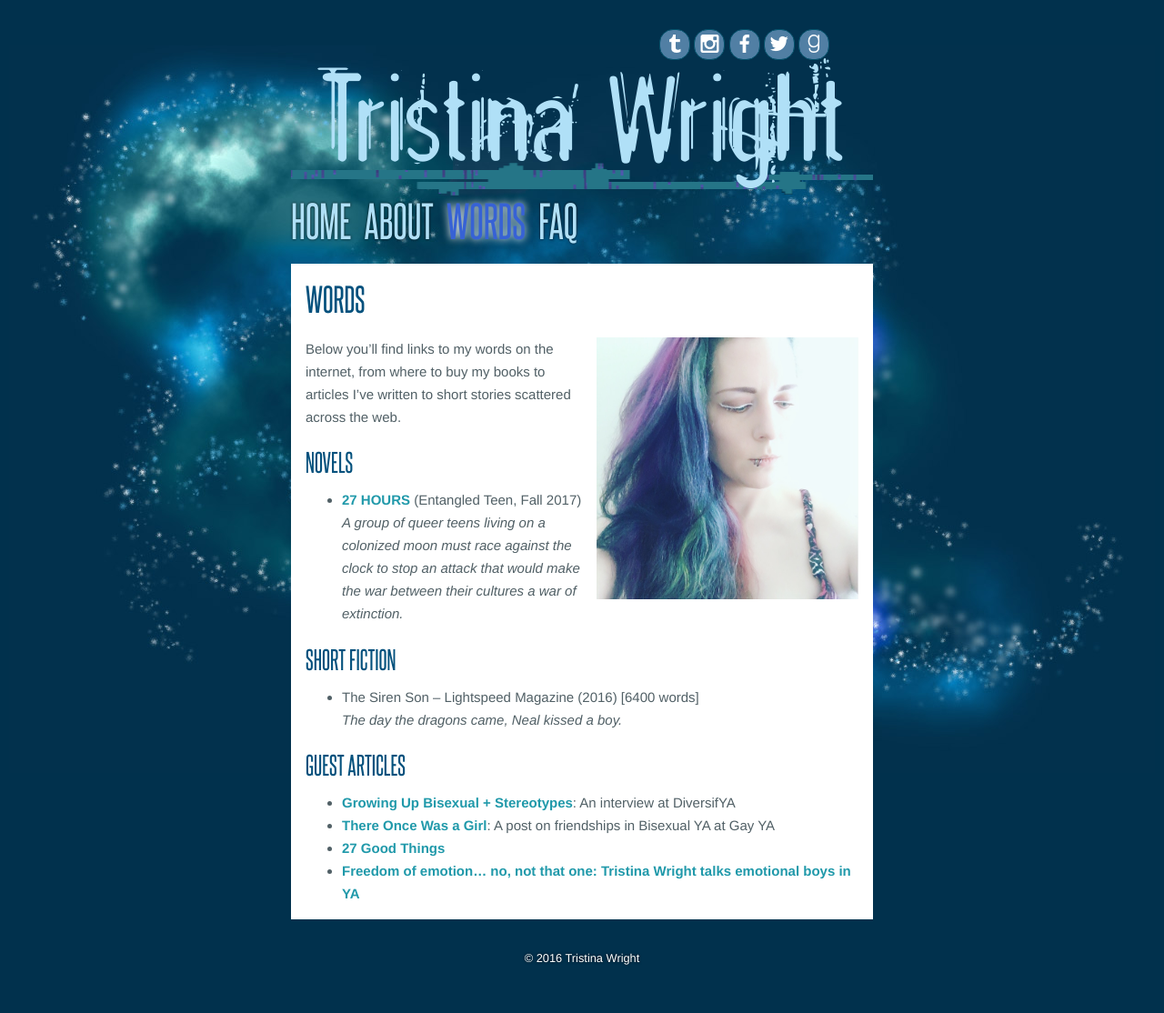
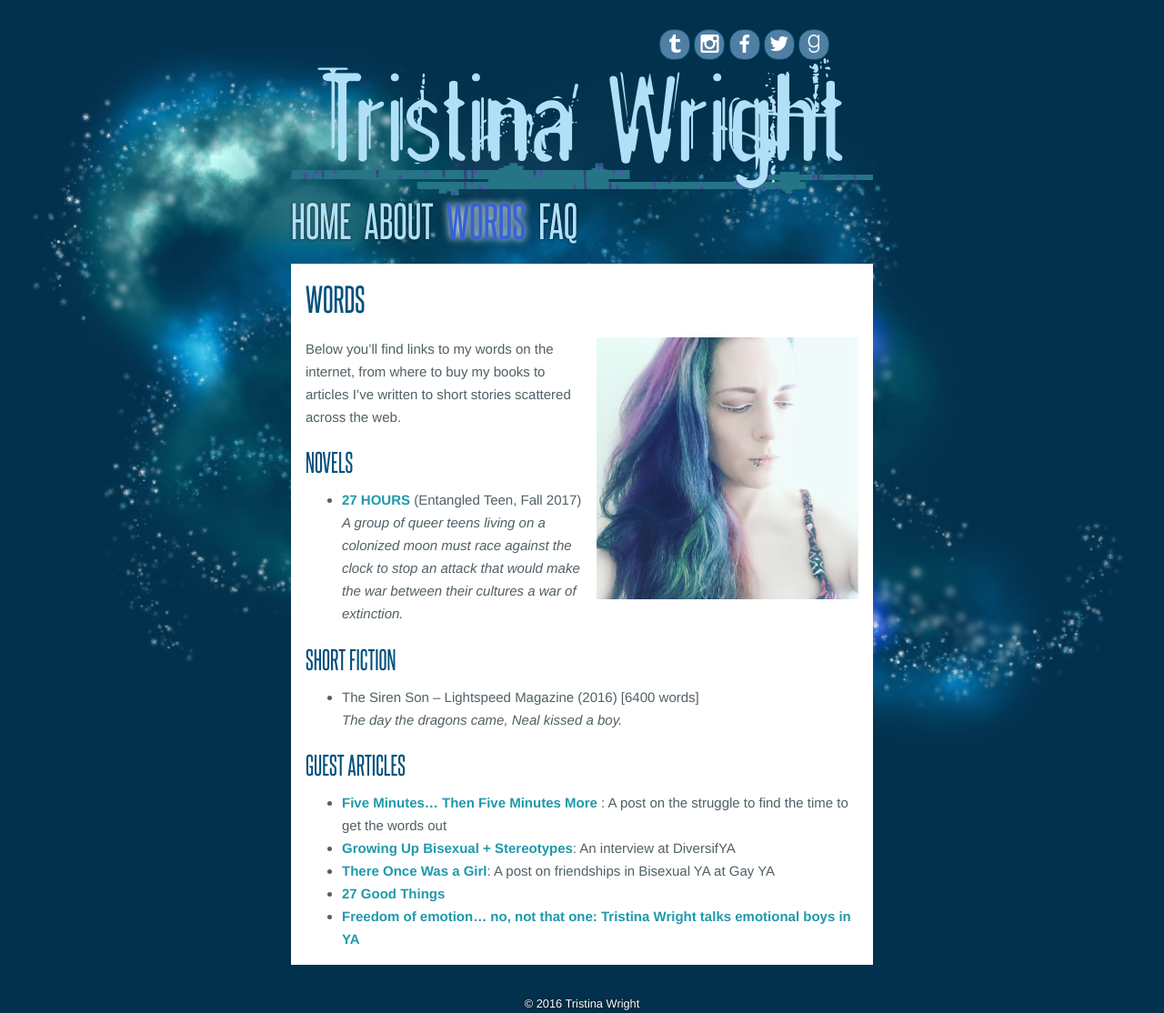
Before and after one commit to TristinaWright/tristinawright.github.io, a Jekyll site: the page built from _posts/static/2015-12-08-writing.md, in a window 1280 px wide. Shown: the whole page at 91% size. Built offline with Jekyll 4.4.1, drawn with Linux system fonts in a browser that asks for light colours; before the commit the page ends 1064 px from its top, so only the background shows below that.

Commit message:
Updated 2015-12-08-writing.md

```diff
--- a/_posts/static/2015-12-08-writing.md
+++ b/_posts/static/2015-12-08-writing.md
@@ -18,6 +18,7 @@ _The day the dragons came, Neal kissed a boy._
 
 
 ### Guest Articles
+- [Five Minutes... Then Five Minutes More](http://www.yabuccaneers.com/blog/2016/6/9/endurance-five-minutes-then-five-minutes-more) : A post on the struggle to find the time to get the words out
 - [Growing Up Bisexual + Stereotypes](http://www.diversifya.com/diversifya/diversifya-tristina-wright/): An interview at DiversifYA
 - [There Once Was a Girl](http://www.gayya.org/?p=3083): A post on friendships in Bisexual YA at Gay YA
 - [27 Good Things](http://27goodthings.com/2015/10/12/tristina-wright-author/)
```
